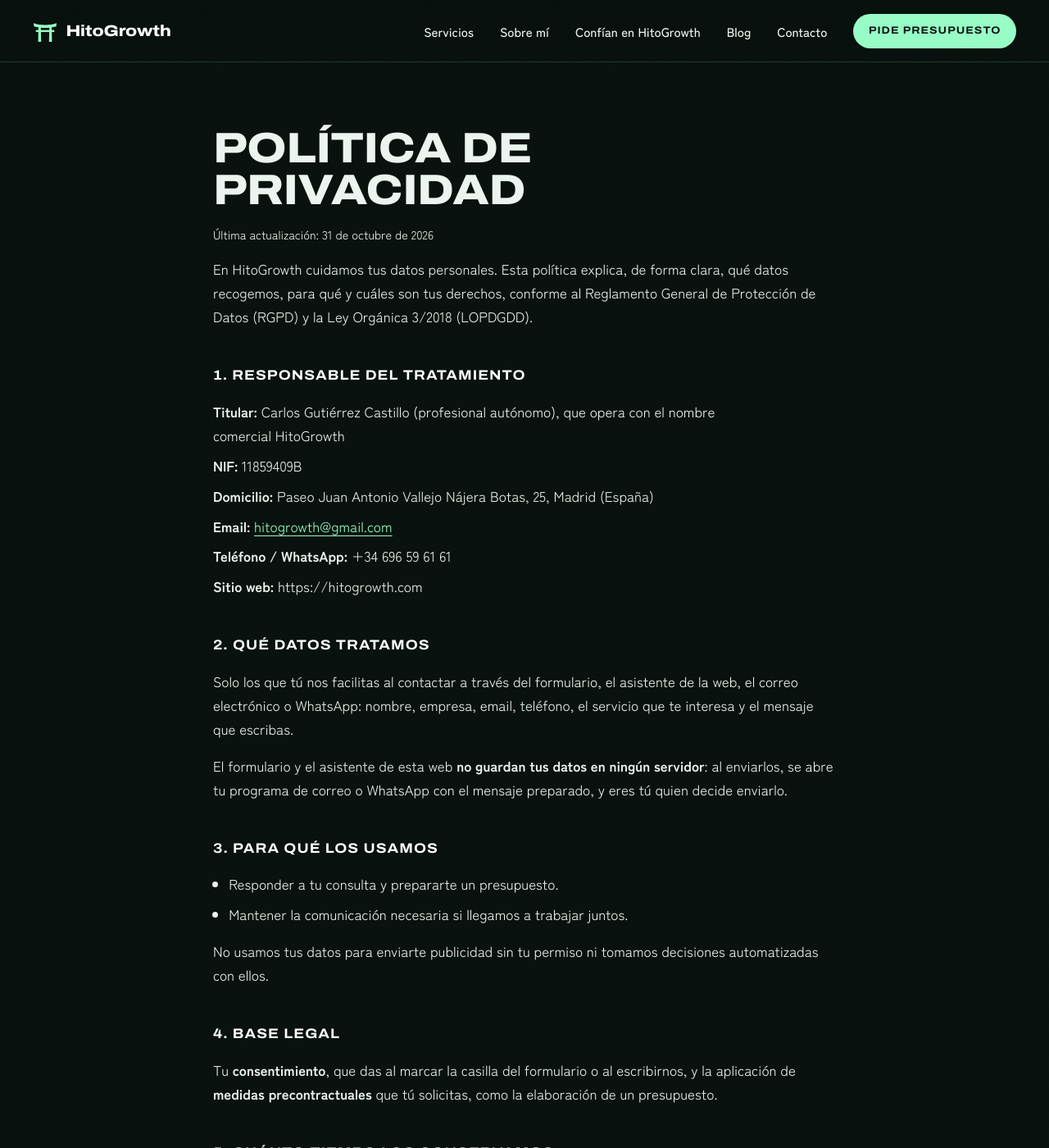
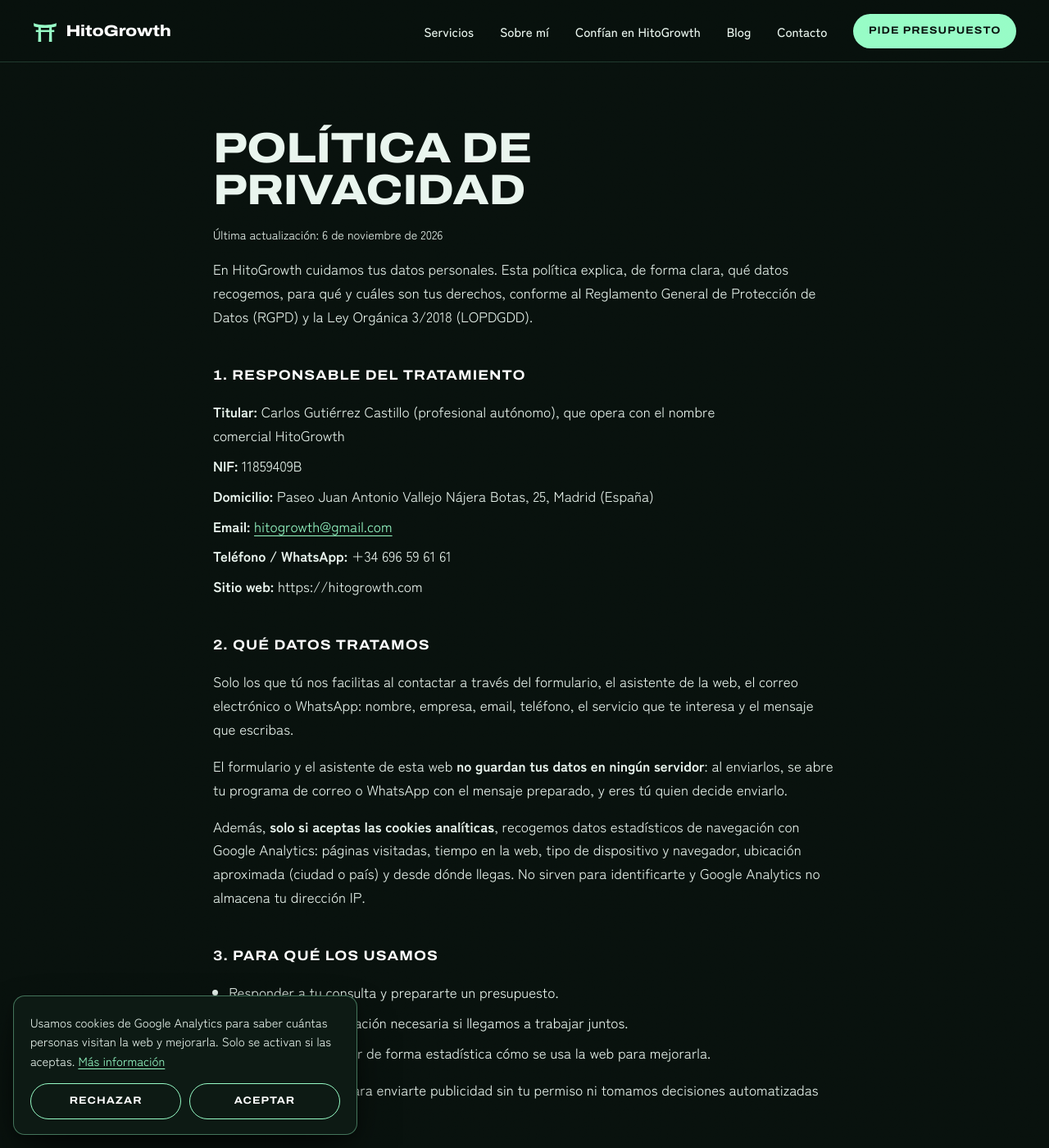
Before and after one commit to HitoGrowth/hitogrowth-web, a Jekyll site: the page built from privacidad.html, in a window 1280 px wide and 1400 px high. Shown: the whole window at 82% size. Built offline with Jekyll 4.4.1, drawn with Linux system fonts in a browser that asks for light colours; some of the changed text lies outside the part shown.

Commit message:
Google Analytics con aviso de cookies

```diff
--- a/404.html
+++ b/404.html
@@ -12,7 +12,7 @@ sitemap: false
   <meta name="theme-color" content="#08110D">
   <link rel="icon" href="/assets/favicon.svg" type="image/svg+xml">
   <link rel="stylesheet" href="/assets/fonts/fonts.css">
-  <link rel="stylesheet" href="/styles.css?v=17">
+  <link rel="stylesheet" href="/styles.css?v=18">
   <style>
     .lost {
       min-height: 100svh; display: grid; place-items: center; text-align: center; padding: 2rem var(--gutter);
--- /dev/null
+++ b/_includes/consent.html
@@ -0,0 +1,79 @@
+<!-- ============ AVISO DE COOKIES + GOOGLE ANALYTICS ============
+     Analytics solo se carga si el visitante pulsa "Aceptar".
+     Para cambiar de cuenta de Analytics, cambia el ID de abajo (G-...). -->
+<div class="cookies" role="region" aria-label="Aviso de cookies" hidden data-cookies>
+  <p class="cookies__text">Usamos cookies de Google Analytics para saber cuántas personas visitan la web y mejorarla. Solo se activan si las aceptas. <a href="/cookies.html">Más información</a></p>
+  <div class="cookies__actions">
+    <button class="cookies__btn" type="button" data-cookies-choice="denied">Rechazar</button>
+    <button class="cookies__btn" type="button" data-cookies-choice="granted">Aceptar</button>
+  </div>
+</div>
+<script>
+(function () {
+  var GA_ID = 'G-38LH28G5NW';
+  var KEY = 'hg-cookies';
+  var banner = document.querySelector('[data-cookies]');
+  var loaded = false;
+
+  window.dataLayer = window.dataLayer || [];
+  function gtag() { dataLayer.push(arguments); }
+  window.gtag = gtag;
+  gtag('consent', 'default', {
+    analytics_storage: 'denied', ad_storage: 'denied',
+    ad_user_data: 'denied', ad_personalization: 'denied'
+  });
+
+  function read() { try { return localStorage.getItem(KEY); } catch (e) { return null; } }
+  function save(v) { try { localStorage.setItem(KEY, v); } catch (e) {} }
+
+  function loadAnalytics() {
+    if (loaded) return;
+    loaded = true;
+    gtag('consent', 'update', { analytics_storage: 'granted' });
+    gtag('js', new Date());
+    gtag('config', GA_ID);
+    var s = document.createElement('script');
+    s.async = true;
+    s.src = 'https://www.googletagmanager.com/gtag/js?id=' + GA_ID;
+    document.head.appendChild(s);
+  }
+
+  function removeAnalyticsCookies() {
+    var host = location.hostname.replace(/^www\./, '');
+    document.cookie.split(';').forEach(function (c) {
+      var name = c.split('=')[0].trim();
+      if (/^_ga/.test(name)) {
+        ['', '; domain=' + host, '; domain=.' + host].forEach(function (d) {
+          document.cookie = name + '=; Max-Age=0; path=/' + d;
+        });
+      }
+    });
+  }
+
+  function show() { banner.hidden = false; }
+  function hide() { banner.hidden = true; }
+
+  banner.addEventListener('click', function (e) {
+    var btn = e.target.closest('[data-cookies-choice]');
+    if (!btn) return;
+    var choice = btn.getAttribute('data-cookies-choice');
+    var before = read();
+    save(choice);
+    hide();
+    if (choice === 'granted') {
+      loadAnalytics();
+    } else if (before === 'granted' || loaded) {
+      removeAnalyticsCookies();
+      location.reload();
+    }
+  });
+
+  document.addEventListener('click', function (e) {
+    if (e.target.closest('[data-cookies-settings]')) { e.preventDefault(); show(); }
+  });
+
+  var stored = read();
+  if (stored === 'granted') loadAnalytics();
+  else if (stored !== 'denied') show();
+})();
+</script>
--- a/_includes/head.html
+++ b/_includes/head.html
@@ -16,4 +16,4 @@
   <meta property="og:image" content="{{ page.image | default: '/assets/img/carlos-gutierrez-dark.jpg' | absolute_url }}">
   <meta name="twitter:card" content="summary_large_image">
   <link rel="stylesheet" href="/assets/fonts/fonts.css">
-  <link rel="stylesheet" href="/styles.css?v=17">
+  <link rel="stylesheet" href="/styles.css?v=18">
--- a/_includes/site-footer.html
+++ b/_includes/site-footer.html
@@ -8,7 +8,10 @@
         <a href="/#contacto">Contacto</a>
         <a href="/aviso-legal.html">Aviso legal</a>
         <a href="/privacidad.html">Privacidad</a>
+        <a href="/cookies.html">Cookies</a>
+        <button type="button" data-cookies-settings>Configurar cookies</button>
       </nav>
       <p class="footer__copy">© {{ site.time | date: "%Y" }} HitoGrowth</p>
     </div>
   </footer>
+{% include consent.html %}
--- a/aviso-legal.html
+++ b/aviso-legal.html
@@ -10,7 +10,7 @@
   <meta name="theme-color" content="#08110D">
   <link rel="icon" href="assets/favicon.svg" type="image/svg+xml">
   <link rel="stylesheet" href="/assets/fonts/fonts.css">
-  <link rel="stylesheet" href="styles.css?v=17">
+  <link rel="stylesheet" href="styles.css?v=18">
 </head>
 <body class="legal-page">
 {% include site-nav.html %}
@@ -54,9 +54,12 @@
         <a href="./">Inicio</a>
         <a href="aviso-legal.html">Aviso legal</a>
         <a href="privacidad.html">Privacidad</a>
+        <a href="cookies.html">Cookies</a>
+        <button type="button" data-cookies-settings>Configurar cookies</button>
       </nav>
       <p class="footer__copy">© 2026 HitoGrowth</p>
     </div>
   </footer>
+{% include consent.html %}
 </body>
 </html>
--- a/index.html
+++ b/index.html
@@ -24,7 +24,7 @@
   <link rel="stylesheet" href="/assets/fonts/fonts.css">
 
   <!-- Si cambias styles.css o script.js, sube el número de "?v=" para que el navegador cargue la versión nueva -->
-  <link rel="stylesheet" href="styles.css?v=17">
+  <link rel="stylesheet" href="styles.css?v=18">
 </head>
 <body>
 
@@ -439,6 +439,8 @@
         <a href="#contacto">Contacto</a>
         <a href="aviso-legal.html">Aviso legal</a>
         <a href="privacidad.html">Privacidad</a>
+        <a href="cookies.html">Cookies</a>
+        <button type="button" data-cookies-settings>Configurar cookies</button>
       </nav>
       <p class="footer__copy">© <span data-year>2026</span> HitoGrowth</p>
     </div>
@@ -480,5 +482,6 @@
   </section>
 
   <script src="script.js?v=10"></script>
+{% include consent.html %}
 </body>
 </html>
--- a/privacidad.html
+++ b/privacidad.html
@@ -6,17 +6,17 @@
   <meta charset="utf-8">
   <meta name="viewport" content="width=device-width, initial-scale=1, viewport-fit=cover">
   <title>Política de privacidad · HitoGrowth</title>
-  <meta name="description" content="Política de privacidad y cookies de HitoGrowth.">
+  <meta name="description" content="Política de privacidad de HitoGrowth.">
   <meta name="theme-color" content="#08110D">
   <link rel="icon" href="assets/favicon.svg" type="image/svg+xml">
   <link rel="stylesheet" href="/assets/fonts/fonts.css">
-  <link rel="stylesheet" href="styles.css?v=17">
+  <link rel="stylesheet" href="styles.css?v=18">
 </head>
 <body class="legal-page">
 {% include site-nav.html %}
   <main class="container legal">
     <h1 class="section-title">Política de privacidad</h1>
-    <p class="legal__updated">Última actualización: 31 de octubre de 2026</p>
+    <p class="legal__updated">Última actualización: 6 de noviembre de 2026</p>
 
     <p>En HitoGrowth cuidamos tus datos personales. Esta política explica, de forma clara, qué datos recogemos, para qué y cuáles son tus derechos, conforme al Reglamento General de Protección de Datos (RGPD) y la Ley Orgánica 3/2018 (LOPDGDD).</p>
 
@@ -33,16 +33,18 @@
     <h2>2. Qué datos tratamos</h2>
     <p>Solo los que tú nos facilitas al contactar a través del formulario, el asistente de la web, el correo electrónico o WhatsApp: nombre, empresa, email, teléfono, el servicio que te interesa y el mensaje que escribas.</p>
     <p>El formulario y el asistente de esta web <strong>no guardan tus datos en ningún servidor</strong>: al enviarlos, se abre tu programa de correo o WhatsApp con el mensaje preparado, y eres tú quien decide enviarlo.</p>
+    <p>Además, <strong>solo si aceptas las cookies analíticas</strong>, recogemos datos estadísticos de navegación con Google Analytics: páginas visitadas, tiempo en la web, tipo de dispositivo y navegador, ubicación aproximada (ciudad o país) y desde dónde llegas. No sirven para identificarte y Google Analytics no almacena tu dirección IP.</p>
 
     <h2>3. Para qué los usamos</h2>
     <ul>
       <li>Responder a tu consulta y prepararte un presupuesto.</li>
       <li>Mantener la comunicación necesaria si llegamos a trabajar juntos.</li>
+      <li>Si lo aceptas, conocer de forma estadística cómo se usa la web para mejorarla.</li>
     </ul>
     <p>No usamos tus datos para enviarte publicidad sin tu permiso ni tomamos decisiones automatizadas con ellos.</p>
 
     <h2>4. Base legal</h2>
-    <p>Tu <strong>consentimiento</strong>, que das al marcar la casilla del formulario o al escribirnos, y la aplicación de <strong>medidas precontractuales</strong> que tú solicitas, como la elaboración de un presupuesto.</p>
+    <p>Tu <strong>consentimiento</strong>, que das al marcar la casilla del formulario, al escribirnos o al aceptar las cookies analíticas, y la aplicación de <strong>medidas precontractuales</strong> que tú solicitas, como la elaboración de un presupuesto.</p>
 
     <h2>5. Cuánto tiempo los conservamos</h2>
     <p>Mientras dure la relación o la conversación y, después, durante los plazos que exija la ley (por ejemplo, obligaciones fiscales). Si no llegamos a trabajar juntos, eliminamos tus datos en un plazo máximo de 12 meses o antes si lo pides.</p>
@@ -51,6 +53,7 @@
     <p>No vendemos ni cedemos tus datos. Para funcionar usamos estos proveedores, que pueden tratar datos fuera del Espacio Económico Europeo con las garantías previstas en el RGPD (como cláusulas contractuales tipo o el Marco de Privacidad de Datos UE-EE. UU.):</p>
     <ul>
       <li><strong>Google</strong> (Gmail), para el correo electrónico.</li>
+      <li><strong>Google</strong> (Google Analytics), para las estadísticas de visitas, solo si aceptas las cookies analíticas.</li>
       <li><strong>Meta</strong> (WhatsApp), si nos escribes por WhatsApp.</li>
       <li><strong>GitHub</strong> (Microsoft), que aloja esta web.</li>
       <li><strong>Cloudflare</strong>, que gestiona el dominio.</li>
@@ -61,7 +64,7 @@
     <p>Si consideras que no hemos atendido bien tu solicitud, puedes presentar una reclamación ante la Agencia Española de Protección de Datos (<a href="https://www.aepd.es" target="_blank" rel="noopener">www.aepd.es</a>).</p>
 
     <h2 id="cookies">8. Cookies</h2>
-    <p>Esta web <strong>no utiliza cookies propias ni de terceros</strong> con fines analíticos o publicitarios, por eso no te mostramos un aviso de cookies. Las tipografías y el resto de recursos se sirven desde la propia web, sin conectar con servicios de terceros. Si en el futuro añadimos herramientas que las usen (por ejemplo, analítica), actualizaremos esta política y te pediremos permiso antes de activarlas.</p>
+    <p>Esta web usa cookies de Google Analytics <strong>solo si las aceptas</strong> en el aviso que aparece al entrar. Puedes cambiar tu elección cuando quieras desde el enlace «Configurar cookies» del pie de página. Tienes todos los detalles en la <a href="cookies.html">política de cookies</a>.</p>
 
     <h2>9. Cambios en esta política</h2>
     <p>Podemos actualizar esta política para adaptarla a cambios legales o de los servicios. La fecha de la última actualización aparece al principio.</p>
@@ -73,9 +76,12 @@
         <a href="./">Inicio</a>
         <a href="aviso-legal.html">Aviso legal</a>
         <a href="privacidad.html">Privacidad</a>
+        <a href="cookies.html">Cookies</a>
+        <button type="button" data-cookies-settings>Configurar cookies</button>
       </nav>
       <p class="footer__copy">© 2026 HitoGrowth</p>
     </div>
   </footer>
+{% include consent.html %}
 </body>
 </html>
--- a/styles.css
+++ b/styles.css
@@ -983,3 +983,41 @@ p, li, dd, blockquote { text-wrap: pretty; }
 @media (min-width: 1081px) {
   .nav__links a[aria-current="page"]:not(.btn)::after { transform: scaleX(1); }
 }
+
+/* ============ AVISO DE COOKIES ============ */
+.cookies {
+  position: fixed; z-index: 70;
+  left: max(1rem, env(safe-area-inset-left)); bottom: max(1rem, env(safe-area-inset-bottom));
+  width: min(420px, calc(100vw - 2rem));
+  display: grid; gap: 1rem; padding: 1.25rem 1.25rem 1.1rem;
+  background: var(--ink-2); color: var(--text);
+  border: 1px solid var(--line-strong); border-radius: 14px;
+  box-shadow: 0 28px 60px -16px rgba(0, 0, 0, .75), 0 4px 14px rgba(0, 0, 0, .3);
+  animation: cookies-in .5s var(--ease-out) both;
+}
+.cookies[hidden] { display: none; }
+.cookies__text { font-size: .92rem; line-height: 1.6; }
+.cookies__text a { color: var(--mint); }
+.cookies__actions { display: grid; grid-template-columns: 1fr 1fr; gap: .6rem; }
+/* Los dos botones son iguales a propósito: la ley pide que rechazar sea tan fácil como aceptar */
+.cookies__btn {
+  min-height: 44px; padding: 0 1rem;
+  font-family: var(--font-display); font-stretch: 112%; font-weight: 700;
+  font-size: .78rem; letter-spacing: .08em; text-transform: uppercase;
+  background: transparent; color: var(--white);
+  border: 1px solid var(--mint); border-radius: 999px; cursor: pointer;
+  transition: background-color .2s ease, color .2s ease, transform .16s var(--ease-out);
+}
+.cookies__btn:active { transform: scale(.97); }
+.cookies__btn:focus-visible { outline: 2px solid var(--mint); outline-offset: 3px; }
+@media (hover: hover) and (pointer: fine) {
+  .cookies__btn:hover { background: var(--mint); color: var(--ink); }
+}
+@keyframes cookies-in { from { opacity: 0; transform: translateY(12px); } }
+@media (prefers-reduced-motion: reduce) { .cookies { animation: none; } }
+
+.footer__links button {
+  padding: 0; background: none; border: 0; cursor: pointer;
+  font: inherit; color: var(--text-dim); transition: color .2s;
+}
+.footer__links button:hover { color: var(--mint); }
```
Also changed, not shown: cookies.html (added, +56 -0 lines).
